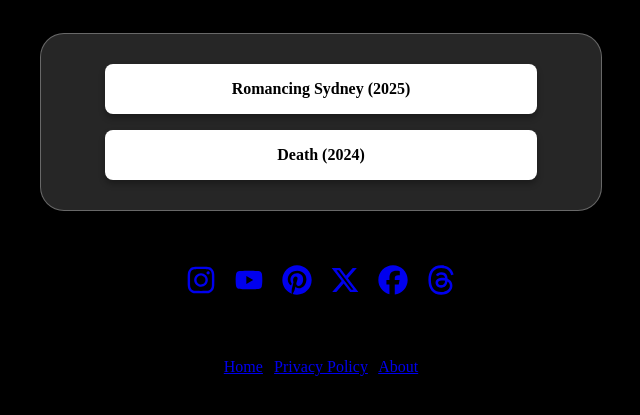
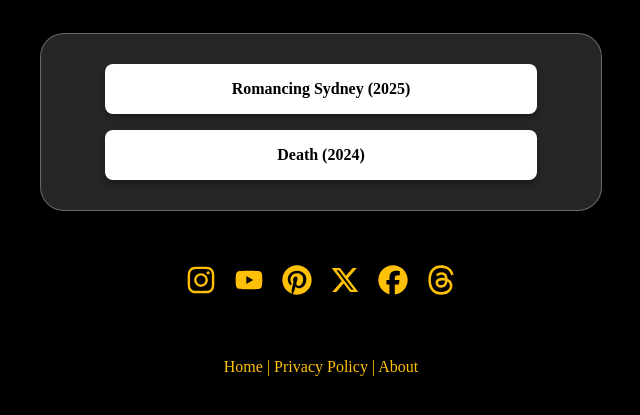
Before and after one commit to prosyamedia/website, a Jekyll site: the page built from index.html, in a window 1280 px wide. Shown: the top 415 px of the page, without its empty margins (319-959 px from the left). Built offline with Jekyll 4.4.1, drawn with Linux system fonts in a browser that asks for light colours.

Commit message:
Color scheme for footer and better About page

```diff
--- a/style.css
+++ b/style.css
@@ -181,3 +181,43 @@ body {
     from { opacity: 0; letter-spacing: 0.3em; }
     to { opacity: 0.7; letter-spacing: 0.5em; }
 }
+
+/* --- Footer Styling: Cyber Amber Palette --- */
+
+/* Initial State: High-visibility Amber */
+footer a,
+.separator {
+    color: #FFC107 !important; /* Bright Amber Gold */
+    text-decoration: none;
+    font-weight: 500;
+    transition: all 0.3s ease;
+}
+
+/* Hover State: Glow Effect */
+footer a:hover {
+    color: #FFE082 !important; /* Lighter Pale Gold */
+    text-shadow: 0 0 8px rgba(255, 193, 7, 0.6); /* Subtle cinematic glow */
+    text-decoration: underline;
+}
+
+/* Post-click (Visited): Deep Warm Orange */
+/* This helps users know which administrative pages they've already checked */
+footer a:visited {
+    color: #FF8F00 !important; /* Deep Amber / Burnt Orange */
+}
+
+/* Active State: The moment of the click */
+footer a:active {
+    color: #FFFFFF !important; /* Brief white flash for tactile feedback */
+    transform: scale(0.98);    /* Slight "press" effect */
+}
+
+/* Ensure the Social Icons also follow the color theme if they use currentColor */
+footer svg {
+    fill: #FFC107;
+    transition: fill 0.3s ease;
+}
+
+footer a:hover svg {
+    fill: #FFE082;
+}
```
Also changed, not shown: about.md (+1 -1 lines).
